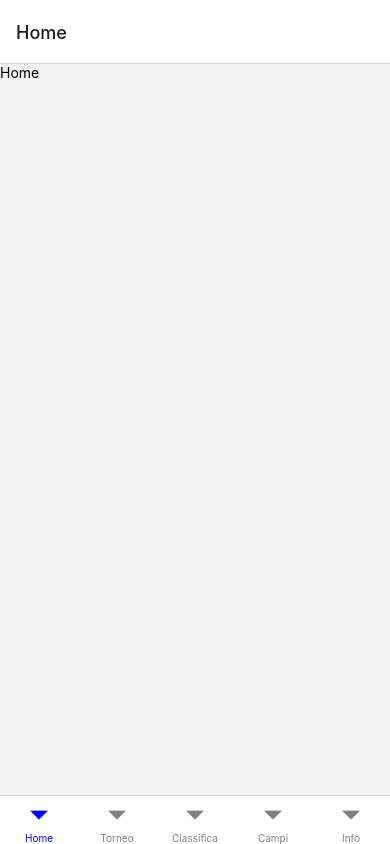
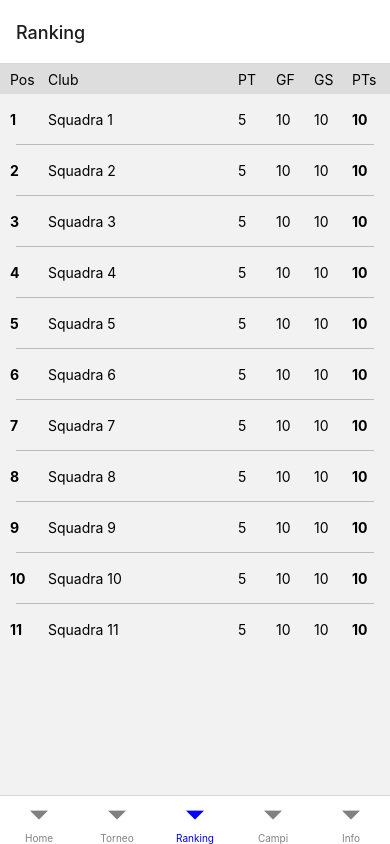
Before and after one commit to pdipaolo/AICS, a React Native app: screen /Ranking in a window 390 px wide. Built offline with nearby package versions, Linux system fonts and the light colour scheme.

Commit message:
add ranking list

```diff
--- a/App.tsx
+++ b/App.tsx
@@ -9,7 +9,7 @@ import { createBottomTabNavigator } from '@react-navigation/bottom-tabs';
 
 import Home from './src/containers/Home';
 import Torneo from './src/containers/Torneo';
-import Classifica from './src/containers/Classifica';
+import Ranking from './src/containers/Ranking';
 import Campi from './src/containers/Campi';
 import Info from './src/containers/Info';
 
@@ -32,7 +32,7 @@ const App = () => {
           //       return <HomeIcon width={26} height={26} fill={color} />
           //     case ROUTE.TORNEO:
           //       return <HomeIcon width={26} height={26} fill={color} />
-          //     case ROUTE.CLASSIFICA:
+          //     case ROUTE.RANKING:
           //       return <HomeIcon width={26} height={26} fill={color} />
           //     case ROUTE.CAMPI:
           //       return <HomeIcon width={26} height={26} fill={color} />
@@ -54,7 +54,7 @@ const App = () => {
       >
         <Tab.Screen name="Home" component={Home} />
         <Tab.Screen name="Torneo" component={Torneo} />
-        <Tab.Screen name="Classifica" component={Classifica} />
+        <Tab.Screen name="Ranking" component={Ranking} />
         <Tab.Screen name="Campi" component={Campi} />
         <Tab.Screen name="Info" component={Info} />
       </Tab.Navigator>
--- a/src/constants/constants.tsx
+++ b/src/constants/constants.tsx
@@ -1,7 +1,7 @@
 const ROUTE = {
     HOME: "Home",
     TORNEO: "Torneo",
-    CLASSIFICA: "Classifica",
+    RANKING: "Ranking",
     CAMPI: "Campi",
     INFO: "Info",
 };
--- a/src/containers/Classifica/index.tsx
+++ /dev/null
@@ -1,13 +0,0 @@
-import React from 'react';
-import {
-  Text,
-} from 'react-native';
-
-const Classifica = () => {
-
-  return (
-    <Text>Classifica</Text>
-  );
-};
-
-export default Classifica;
--- /dev/null
+++ b/src/containers/Ranking/Item/item.tsx
@@ -0,0 +1,22 @@
+import React from "react";
+import { View, Text } from "react-native";
+import { ItemPropsType } from "../type";
+import itemStyle from "./styles";
+
+function Item (props: ItemPropsType){
+  const { name, total_match, points, gol_scores, gol_conceded, index  } = props;
+
+  return <View style={itemStyle.container}>
+          <Text style={{flex: 10, fontWeight: 'bold'}}>{index+1}</Text>
+          <>
+            {/* TODO: inserire immagine */}
+            <Text style={{flex: 50}}>{name}</Text>
+          </>
+          <Text style={{flex: 10}}>{total_match}</Text>
+          <Text style={{flex: 10}}>{points}</Text>
+          <Text style={{flex: 10}}>{gol_scores}</Text>
+          <Text style={{flex: 10, fontWeight: 'bold'}}>{gol_conceded}</Text>
+        </View>
+};
+
+export default Item;
--- /dev/null
+++ b/src/containers/Ranking/Item/styles.tsx
@@ -0,0 +1,16 @@
+import { StyleSheet } from 'react-native';
+
+const itemStyle = StyleSheet.create({
+  container: {
+    display: "flex",
+    flexDirection: "row",
+    justifyContent: "space-evenly",
+    height: 50,
+    width: "100%",
+    paddingLeft: 10,
+    textAlign: "center",
+    alignItems: "center",
+  },
+})
+
+export default itemStyle;
--- /dev/null
+++ b/src/containers/Ranking/components/Header/header.tsx
@@ -0,0 +1,16 @@
+import React from "react";
+import { View, Text } from "react-native";
+
+import headerStyle from "./styles";
+function Header() {
+  return <View style={headerStyle.container} >
+    <Text style={{flex: 10}}>Pos</Text>
+    <Text style={{flex: 50}}>Club</Text>
+    <Text style={{flex: 10}}>PT</Text>
+    <Text style={{flex: 10}}>GF</Text>
+    <Text style={{flex: 10}}>GS</Text>
+    <Text style={{flex: 10}}>PTs</Text>
+    </View>
+};
+
+export default Header;
--- /dev/null
+++ b/src/containers/Ranking/components/Header/styles.tsx
@@ -0,0 +1,18 @@
+import { StyleSheet } from 'react-native';
+
+const headerStyle = StyleSheet.create({
+  container: {
+    display: "flex",
+    flexDirection: "row",
+    justifyContent: "space-evenly",
+    height: 30,
+    width: "100%",
+    backgroundColor: "#ddd",
+    paddingLeft: 10,
+    textAlign: "center",
+    alignContent: "center",
+    alignItems: "center"
+  },
+})
+
+export default headerStyle;
--- /dev/null
+++ b/src/containers/Ranking/index.tsx
@@ -0,0 +1,34 @@
+import React from 'react';
+import {
+  FlatList,
+  View
+} from 'react-native';
+
+import Item from './Item/item';
+import Header from './components/Header/header';
+import  { ItemType } from './type';
+import ranking_mock from '../../mock/ranking.json';
+import styles from './styles';
+
+const Ranking = () => {
+  const {ranking} = ranking_mock;
+  const render = ( { item, index }: { item: ItemType, index: number }) => {
+    const { id, name, total_match, points, gol_scores, gol_conceded } = item;
+    return <Item index={index} id={id} name={name} total_match={total_match} points={points} gol_scores={gol_scores} gol_conceded={gol_conceded} />
+};
+
+  return (
+      <FlatList
+        data={ranking}
+        renderItem={ render }
+        keyExtractor={item => item.id}
+        ListHeaderComponent={<Header />}
+        stickyHeaderIndices={[0]}
+        ItemSeparatorComponent={() => (<View style={styles.separator} />
+        )}
+
+      />
+  );
+};
+
+export default Ranking;
--- /dev/null
+++ b/src/containers/Ranking/styles.tsx
@@ -0,0 +1,12 @@
+import { StyleSheet } from 'react-native';
+
+const styles = StyleSheet.create({
+  separator: {
+    backgroundColor: "#bbb",
+    height: 1,
+    marginRight: 16,
+    marginLeft: 16
+  },
+})
+
+export default styles;
--- /dev/null
+++ b/src/containers/Ranking/type.tsx
@@ -0,0 +1,14 @@
+type ItemType = {
+  id: string,
+  name: string,
+  total_match: number,
+  points: number,
+  gol_scores: number,
+  gol_conceded: number
+}
+
+interface ItemPropsType extends ItemType {
+  index: number
+}
+
+export type { ItemType, ItemPropsType};
--- /dev/null
+++ b/src/mock/ranking.json
@@ -0,0 +1,91 @@
+{
+  "ranking": [
+    {
+      "id":"id_1",
+      "name": "Squadra 1",
+      "total_match": 5,
+      "points": 10,
+      "gol_scores": 10,
+      "gol_conceded": 10
+    },
+    {
+      "id":"id_2",
+      "name": "Squadra 2",
+      "total_match": 5,
+      "points": 10,
+      "gol_scores": 10,
+      "gol_conceded": 10
+    },
+    {
+      "id":"id_3",
+      "name": "Squadra 3",
+      "total_match": 5,
+      "points": 10,
+      "gol_scores": 10,
+      "gol_conceded": 10
+    },
+    {
+      "id":"4",
+      "name": "Squadra 4",
+      "total_match": 5,
+      "points": 10,
+      "gol_scores": 10,
+      "gol_conceded": 10
+    },
+    {
+      "id":"id_5",
+      "name": "Squadra 5",
+      "total_match": 5,
+      "points": 10,
+      "gol_scores": 10,
+      "gol_conceded": 10
+    },
+    {
+      "id":"id_6",
+      "name": "Squadra 6",
+      "total_match": 5,
+      "points": 10,
+      "gol_scores": 10,
+      "gol_conceded": 10
+    },
+    {
+      "id":"id_7",
+      "name": "Squadra 7",
+      "total_match": 5,
+      "points": 10,
+      "gol_scores": 10,
+      "gol_conceded": 10
+    },
+    {
+      "id":"id_8",
+      "name": "Squadra 8",
+      "total_match": 5,
+      "points": 10,
+      "gol_scores": 10,
+      "gol_conceded": 10
+    },
+    {
+      "id":"id_9",
+      "name": "Squadra 9",
+      "total_match": 5,
+      "points": 10,
+      "gol_scores": 10,
+      "gol_conceded": 10
+    },
+    {
+      "id":"id_10",
+      "name": "Squadra 10",
+      "total_match": 5,
+      "points": 10,
+      "gol_scores": 10,
+      "gol_conceded": 10
+    },
+    {
+      "id":"id_11",
+      "name": "Squadra 11",
+      "total_match": 5,
+      "points": 10,
+      "gol_scores": 10,
+      "gol_conceded": 10
+    }
+]}
```
